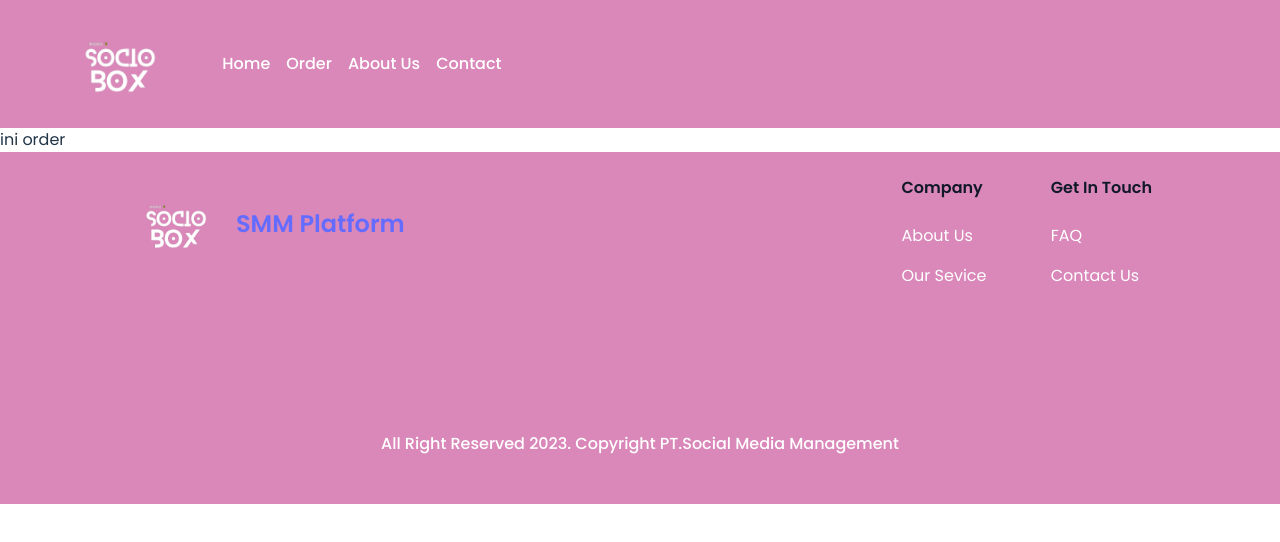
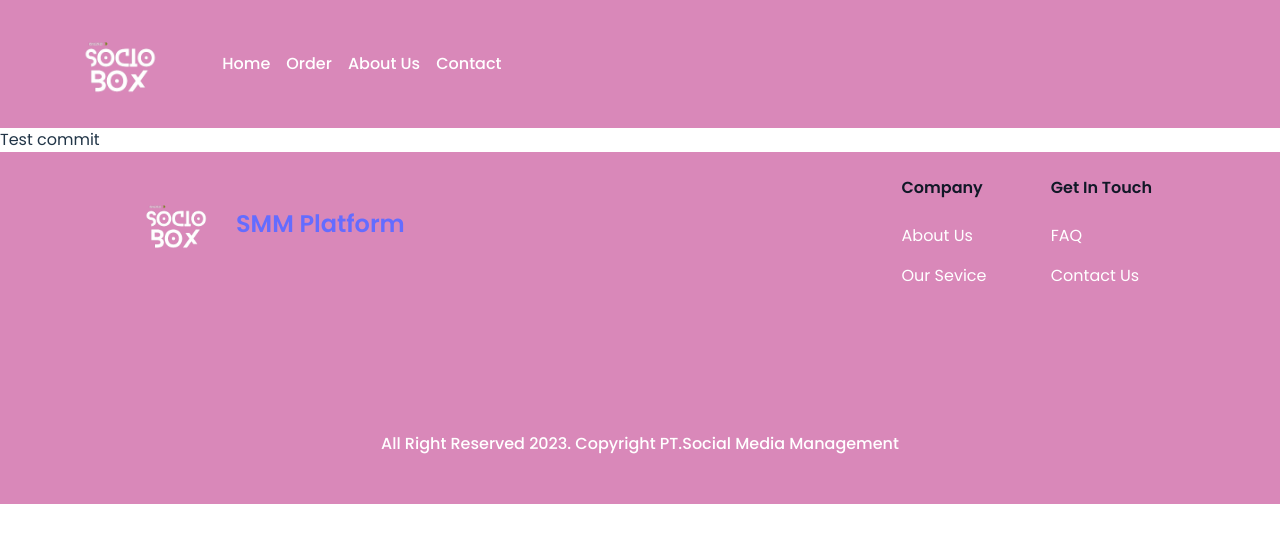
Before and after one commit to rizkyIqbal/smm-platform, a React (Vite) app: page /order in a window 1280 px wide. Shown: the top 542 px of the page. Built offline with nearby package versions, Linux system fonts and the light colour scheme.

Commit message:
"test commit"

```diff
--- a/src/Pages/Order.jsx
+++ b/src/Pages/Order.jsx
@@ -16,7 +16,7 @@ function Order() {
     <>
     <section className='body-font font-poppins w-screen sm:overflow-x-hidden'>
         <Navbar />
-            ini order
+            Test commit
         <Footer />
     </section>
     </>
```
